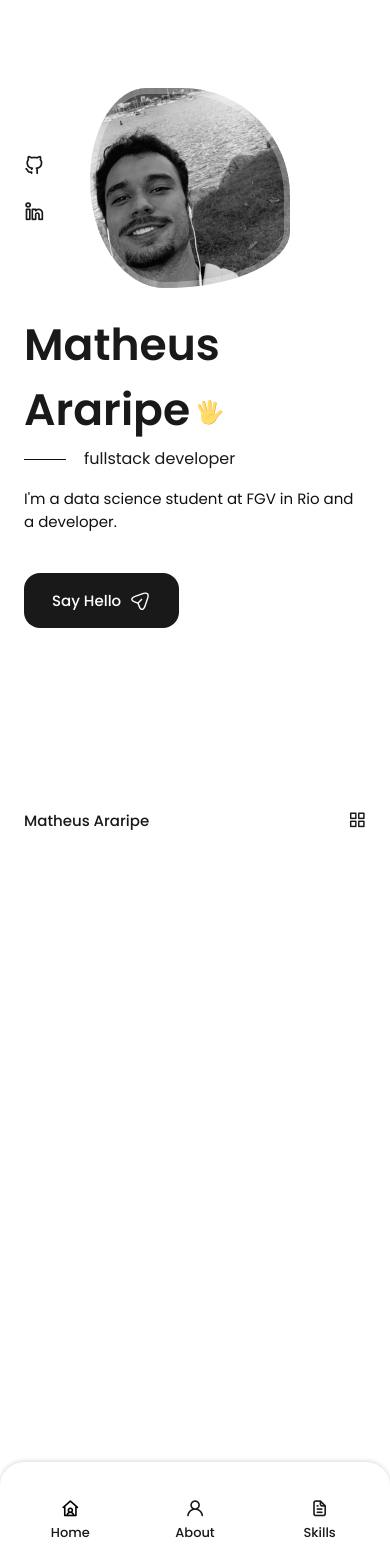
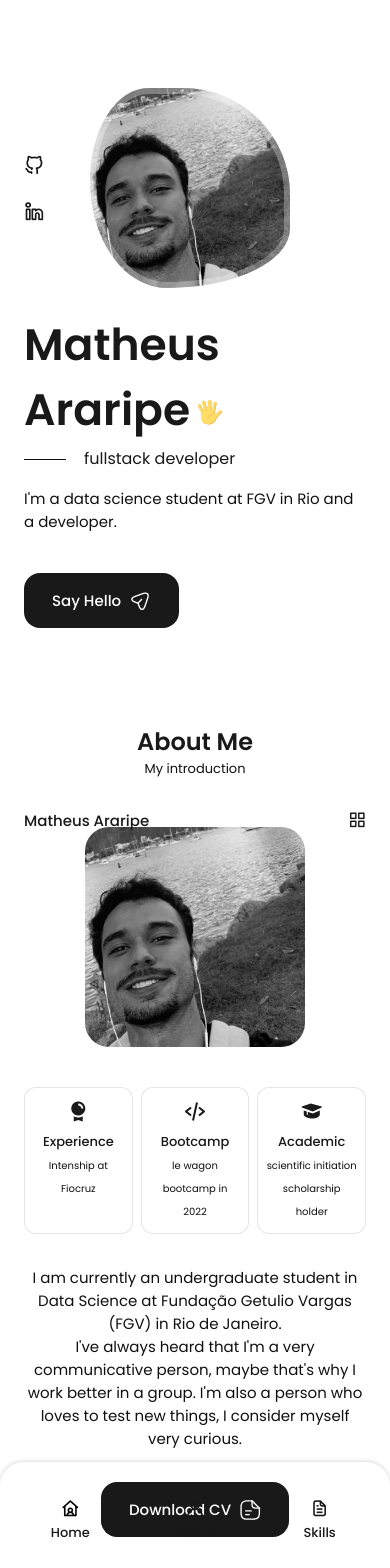
Before and after one commit to MatheusAraripe/my-web-portfolio, a React (Create React App) app: page / in a window 390 px wide. Shown: the top 1568 px of the page. Before the commit the page ends 844 px from the top, so only its background shows below. Built offline with nearby package versions, Linux system fonts and the light colour scheme.

Commit message:
feat: add the about section

```diff
--- a/src/App.css
+++ b/src/App.css
@@ -189,8 +189,15 @@
 /* medium devices */
 
 @media screen and (max-width: 768px){
+  body{
+    margin: 0 0 var(--header-height) 0;
+  }
   .section{
     padding: 2rem 0 4rem;
+  }
+
+  .section__subtitle {
+    margin-bottom: var(--mb-3);
   }
 }
 
--- a/src/App.js
+++ b/src/App.js
@@ -2,6 +2,7 @@
 import './App.css';
 import Header from './components/header/Header';
 import Home from './components/home/Home';
+import About from './components/about/About';
 
 function App() {
   return (
@@ -10,6 +11,7 @@
 
     <main className='main'>
       <Home />
+      <About />
     </main>
     </>
   );
--- /dev/null
+++ b/src/components/about/About.jsx
@@ -0,0 +1,58 @@
+import React from 'react';
+import "./about.css";
+import AboutImg from "../../assets/profile.jpeg";
+import CV from "../../assets/John-Cv.pdf";
+import Info from "./Info";
+
+const About = () => {
+  return (
+    <section className="about section" id="about">
+      <h2 className="section__title">About Me</h2>
+      <span className="section__subtitle">My introduction</span>
+
+      <div className="about__container container grid">
+        <img src={AboutImg} alt="profile" className="about__img" />
+
+        <div className="about__data">
+          <Info />
+
+          <p className="about__description">
+            I am currently an undergraduate student in Data Science at Fundação Getulio Vargas (FGV) in Rio de Janeiro. <br />
+            I've always heard that I'm a very communicative person, maybe that's why I work better in a group. I'm also a person who loves to test new things, I consider myself very curious.
+          </p>
+
+          <a download = "" href={CV} className="button button--flex">
+            Download CV
+            <svg
+                class="button__icon"
+                xmlns="http://www.w3.org/2000/svg"
+                width="24"
+                height="24"
+                viewBox="0 0 24 24"
+                fill="none"
+              >
+                <path
+                  d="M15.25 22.7502H9.25C3.82 22.7502 1.5 20.4302 1.5 15.0002V9.00024C1.5 3.57024 3.82 1.25024 9.25 1.25024H14.25C14.66 1.25024 15 1.59024 15 2.00024C15 2.41024 14.66 2.75024 14.25 2.75024H9.25C4.64 2.75024 3 4.39024 3 9.00024V15.0002C3 19.6102 4.64 21.2502 9.25 21.2502H15.25C19.86 21.2502 21.5 19.6102 21.5 15.0002V10.0002C21.5 9.59024 21.84 9.25024 22.25 9.25024C22.66 9.25024 23 9.59024 23 10.0002V15.0002C23 20.4302 20.68 22.7502 15.25 22.7502Z"
+                  fill="var(--container-color)"
+                ></path>
+                <path
+                  d="M22.25 10.7502H18.25C14.83 10.7502 13.5 9.42023 13.5 6.00023V2.00023C13.5 1.70023 13.68 1.42023 13.96 1.31023C14.24 1.19023 14.56 1.26023 14.78 1.47023L22.78 9.47023C22.99 9.68023 23.06 10.0102 22.94 10.2902C22.82 10.5702 22.55 10.7502 22.25 10.7502ZM15 3.81023V6.00023C15 8.58023 15.67 9.25023 18.25 9.25023H20.44L15 3.81023Z"
+                  fill="var(--container-color)"
+                ></path>
+                <path
+                  d="M13.25 13.7502H7.25C6.84 13.7502 6.5 13.4102 6.5 13.0002C6.5 12.5902 6.84 12.2502 7.25 12.2502H13.25C13.66 12.2502 14 12.5902 14 13.0002C14 13.4102 13.66 13.7502 13.25 13.7502Z"
+                  fill="var(--container-color)"
+                ></path>
+                <path
+                  d="M11.25 17.7502H7.25C6.84 17.7502 6.5 17.4102 6.5 17.0002C6.5 16.5902 6.84 16.2502 7.25 16.2502H11.25C11.66 16.2502 12 16.5902 12 17.0002C12 17.4102 11.66 17.7502 11.25 17.7502Z"
+                  fill="var(--container-color)"
+                ></path>
+            </svg>
+          </a>
+        </div>
+      </div>
+    </section>
+  )
+}
+
+export default About
--- /dev/null
+++ b/src/components/about/Info.jsx
@@ -0,0 +1,29 @@
+import React from 'react'
+
+const Info = () => {
+  return (
+    <div className="about__info grid">
+
+      <div className="about__box">
+        <i class='bx bxs-award about__icon'></i>
+        <h3 className="about__title">Experience</h3>
+        <span className="about__subtitle">Intenship at Fiocruz</span>
+      </div>
+
+      <div className="about__box">
+        <i class='bx bx-code-alt about__icon'></i>
+        <h3 className="about__title">Bootcamp</h3>
+        <span className="about__subtitle">le wagon bootcamp in 2022</span>
+      </div>
+
+      <div className="about__box">
+        <i class='bx bxs-graduation about__icon' ></i>
+        <h3 className="about__title">Academic</h3>
+        <span className="about__subtitle">scientific initiation scholarship holder</span>
+      </div>
+
+    </div>
+  )
+}
+
+export default Info
--- /dev/null
+++ b/src/components/about/about.css
@@ -0,0 +1,98 @@
+.about__container {
+  grid-template-columns: repeat(2,1fr);
+  align-items: center;
+  column-gap: 4rem;
+}
+
+.about__img {
+  width: 350px;
+  border-radius: 1.5rem;
+  justify-content: center;
+}
+
+.about__info{
+  grid-template-columns: repeat(3,140px);
+  gap: 0.5rem;
+  margin-bottom: var(--mb-2);
+}
+
+.about__box {
+  background-color: var(--container-color);
+  border: 1px solid rgba(0, 0, 0, 0.1);
+  border-radius: 0.75rem;
+  text-align: center;
+  padding: 1rem 1.25rem;
+}
+
+.about__icon{
+  font-size: 1.5rem;
+  color: var(--title-color);
+  margin-bottom: var(--mb-0-5);
+}
+
+.about__title {
+  font-size: var(--small-font-size);
+  font-weight: var(--font-medium);
+}
+
+.about__subtitle{
+  font-size: var(--tiny-font-size);
+}
+
+
+.about__description {
+  padding: 0 4rem 0 0;
+  margin-bottom: var(--mb-2-5);
+}
+
+
+/* large devices */
+
+@media screen and (max-width: 992px){
+  .about__container{
+    grid-template-columns: 1fr;
+    row-gap: 2.5rem;
+    justify-items: center;
+  }
+
+  .about__img{
+    width: 220px;
+  }
+
+  .about__box {
+    padding: 0.75rem 0.5rem;
+  }
+
+  .about__data {
+    text-align: center;
+  }
+
+  .about__info{
+    justify-content: center;
+  }
+
+  .about__description{
+    padding: 0 5rem;
+    margin-bottom: 2rem;
+  }
+}
+
+/* medium devices */
+
+@media screen and (max-width: 576px){
+  .about__info {
+    grid-template-columns: repeat(3,1fr);
+  }
+
+  .about__description {
+    padding: 0;
+  }
+}
+
+/* small devices */
+
+@media screen and (max-width: 350px){
+  .about__info{
+    grid-template-columns: repeat(2,1fr);
+  }
+}
```
